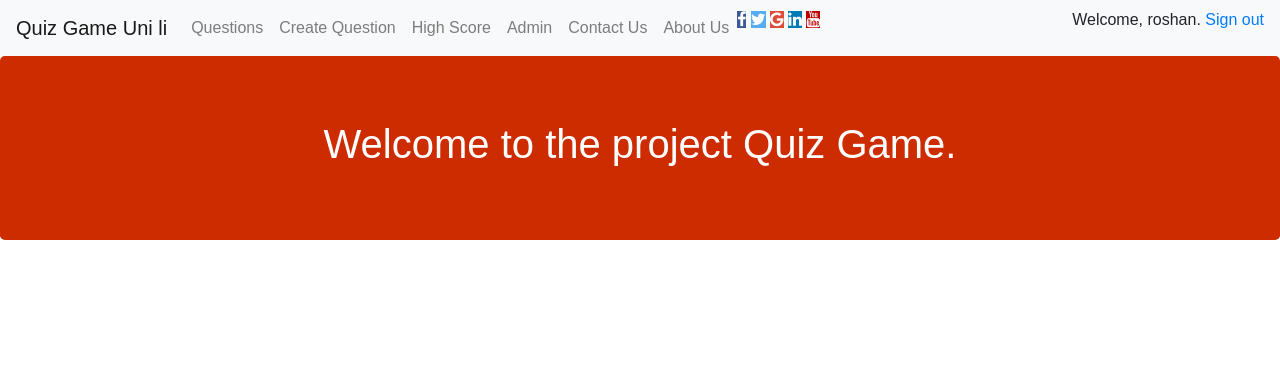
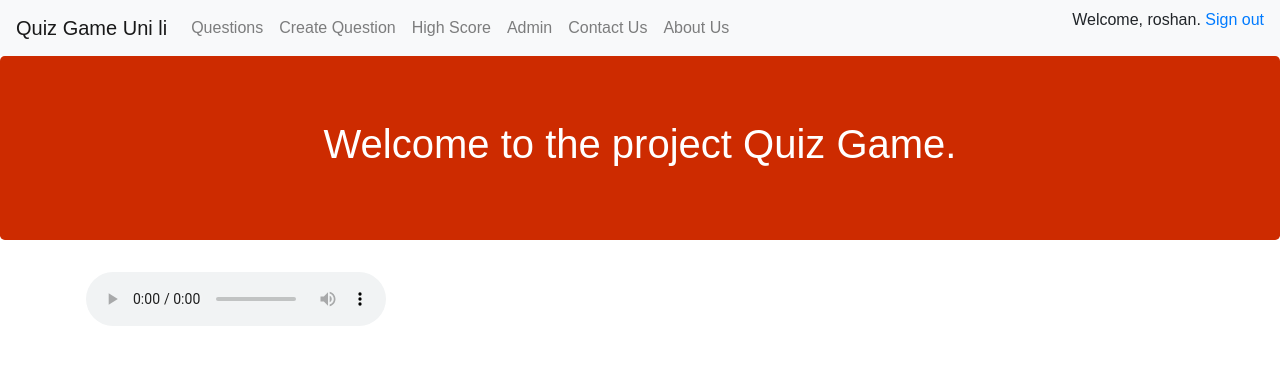
Before and after one commit to Cyberboa/Quiz-game-Uni-li, a Django app: page / in a window 1280 px wide. Shown: the top 365 px of the page. Run offline with Django 3.2, Linux system fonts and the light colour scheme; a user stored in the database is signed in; style sheets or scripts are compiled from the project's sources; some libraries are stand-ins or nearby versions.

Commit message:
- tried to add a audio file- maybe we need to remove it and better do it in the html - also tried it out in html-the player can be hidden

```diff
--- /dev/null
+++ b/PlayAudio.py
@@ -0,0 +1,6 @@
+import vlc
+import time
+
+sound_file = vlc.MediaPlayer(r"C:\Users\ClaSch01\Desktop\UNI LIE\Information System Developement\Quiz-game-Uni-li\quizGameApp\static\IntroMusik.mp3")
+sound_file.play()
+time.sleep(50)
--- a/quizGameApp/static/scss/base.scss
+++ b/quizGameApp/static/scss/base.scss
@@ -133,6 +133,8 @@ html {
   color: white;
 }
 
+
+
 @media screen and (max-width: 600px) {
   .column {
     width: 100%
--- a/templates/about.html
+++ b/templates/about.html
@@ -18,6 +18,7 @@
 </p>
 
 </div>
+
 
  <div class="about-section">
 
--- a/templates/home.html
+++ b/templates/home.html
@@ -9,5 +9,15 @@
     <div class="container">
         <div class="row">
         </div>
+
+
+<audio controls autoplay>
+<source src="C:\Users\ClaSch01\Desktop\UNI LIE\Information System Developement\Quiz-game-Uni-li\quizGameApp\static\IntroMusik.mp3" type="audio/mp3">
+
+Your browser does not support the audio element.
+</audio>
+
+
+
     </div>
 {% endblock mainContent %}
--- a/templates/nav_bar.html
+++ b/templates/nav_bar.html
@@ -28,16 +28,7 @@
                 <li>
                     <a class="nav-link" href="/about/">About Us</a>
                 </li>
-              <li>
-                <link rel="stylesheet" href="https://cdnjs.cloudflare.com/ajax/libs/font-awesome/4.7.0/css/font-awesome.min.css">
-        <a class="icon-bar">
-            <a href="https://www.facebook.com/" class="facebook"><i class="fa fa-facebook"></i></a>
-            <a href="https://twitter.com/" class="twitter"><i class="fa fa-twitter"></i></a>
-            <a href="https://www.google.com/" class="google"><i class="fa fa-google"></i></a>
-            <a href="https://www.linkedin.com/" class="linkedin"><i class="fa fa-linkedin"></i></a>
-            <a href="https://www.youtube.com/" class="youtube"><i class="fa fa-youtube"></i></a>
-        </a>
-                </li>
+
 
             </ul>
             <p>Welcome, {{ user.get_username }}. <a href="/logout/" class="header-link">Sign
```
Also changed, not shown: 1 other file.
